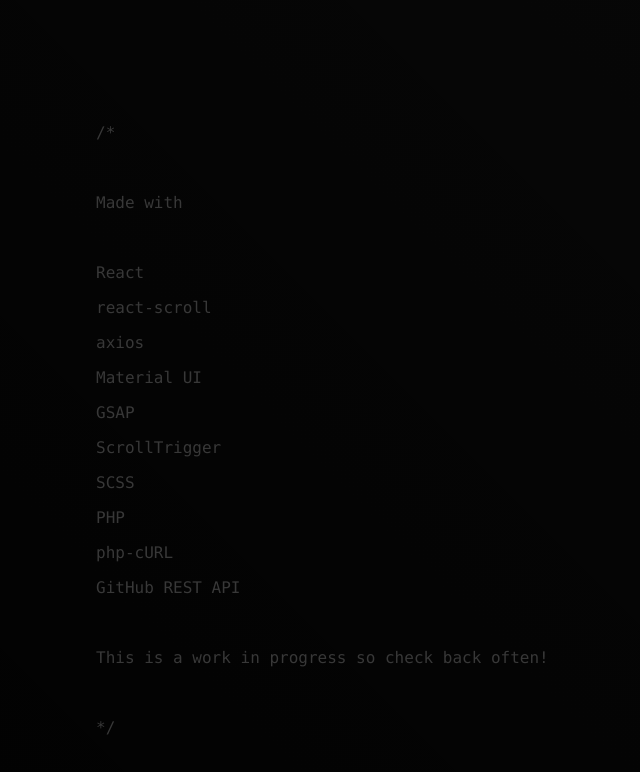
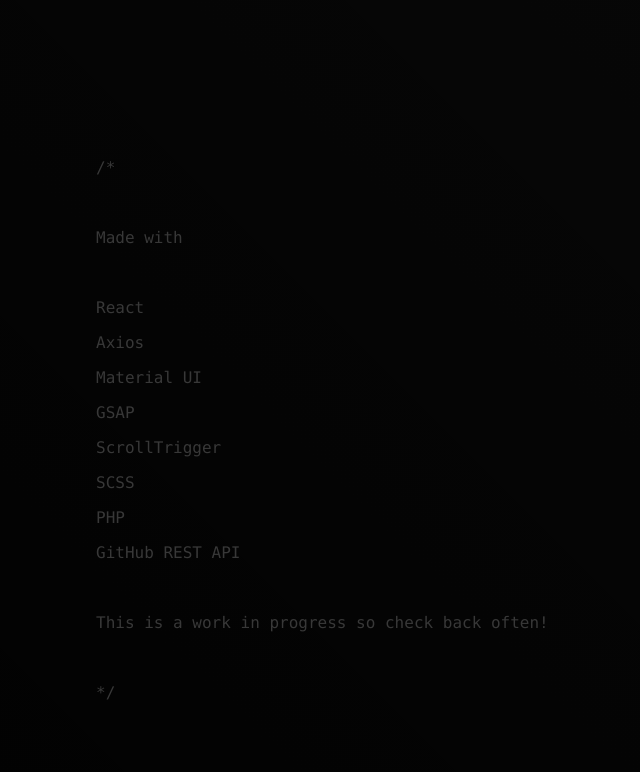
Before and after one commit to barksploit/portfolio-react, a React (Create React App) app: page / in a window 1280 px wide. Shown: the part 4670-5442 px from the top of the page, without its empty margins (144-784 px from the left). Built offline with nearby package versions, Linux system fonts and the light colour scheme; no server answers.

Commit message:
Update credits component section content

```diff
--- a/src/components/credits.js
+++ b/src/components/credits.js
@@ -15,14 +15,12 @@ export default function Credits() {
                         <p>Made with</p>
                         <br />
                         <p>React</p>
-                        <p>react-scroll</p>
-                        <p>axios</p>
+                        <p>Axios</p>
                         <p>Material UI</p>
                         <p>GSAP</p>
                         <p>ScrollTrigger</p>
                         <p>SCSS</p>
                         <p>PHP</p>
-                        <p>php-cURL</p>
                         <p>GitHub REST API</p>
                         <br />
                         <p>This is a work in progress so check back often!</p>
```
